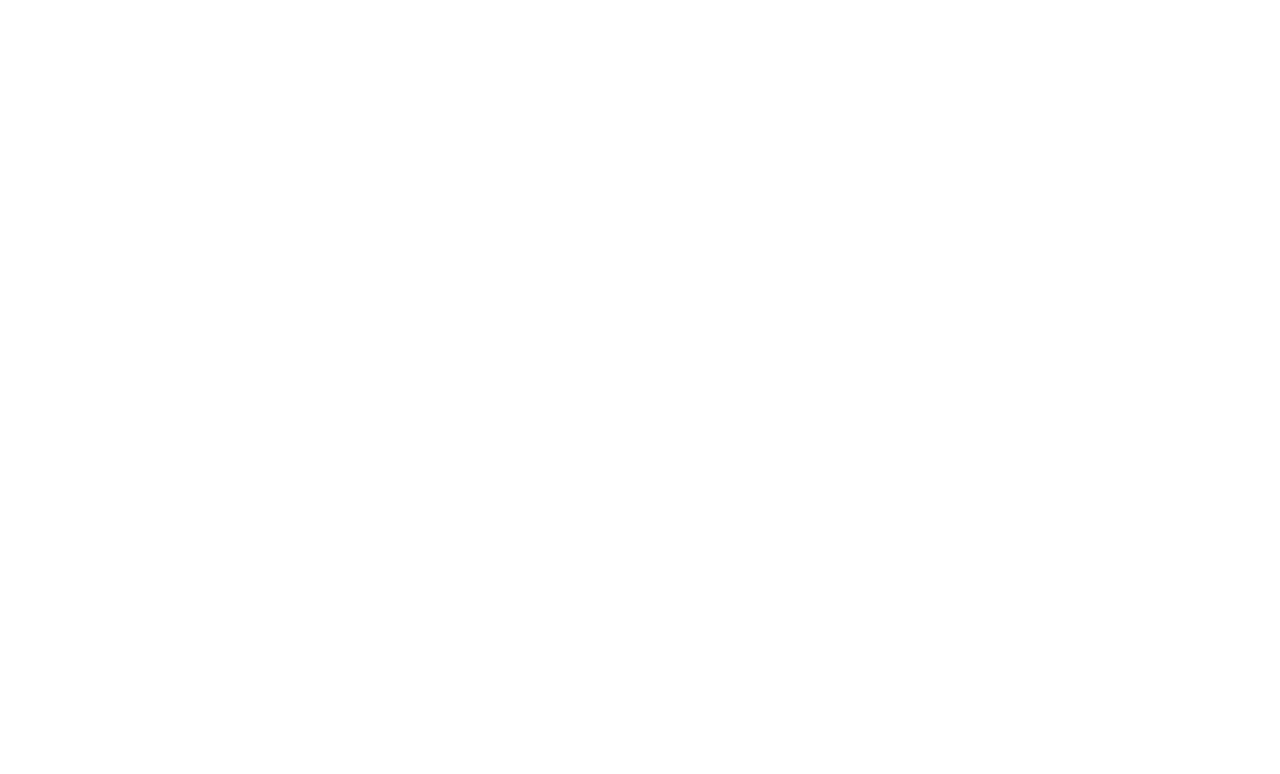
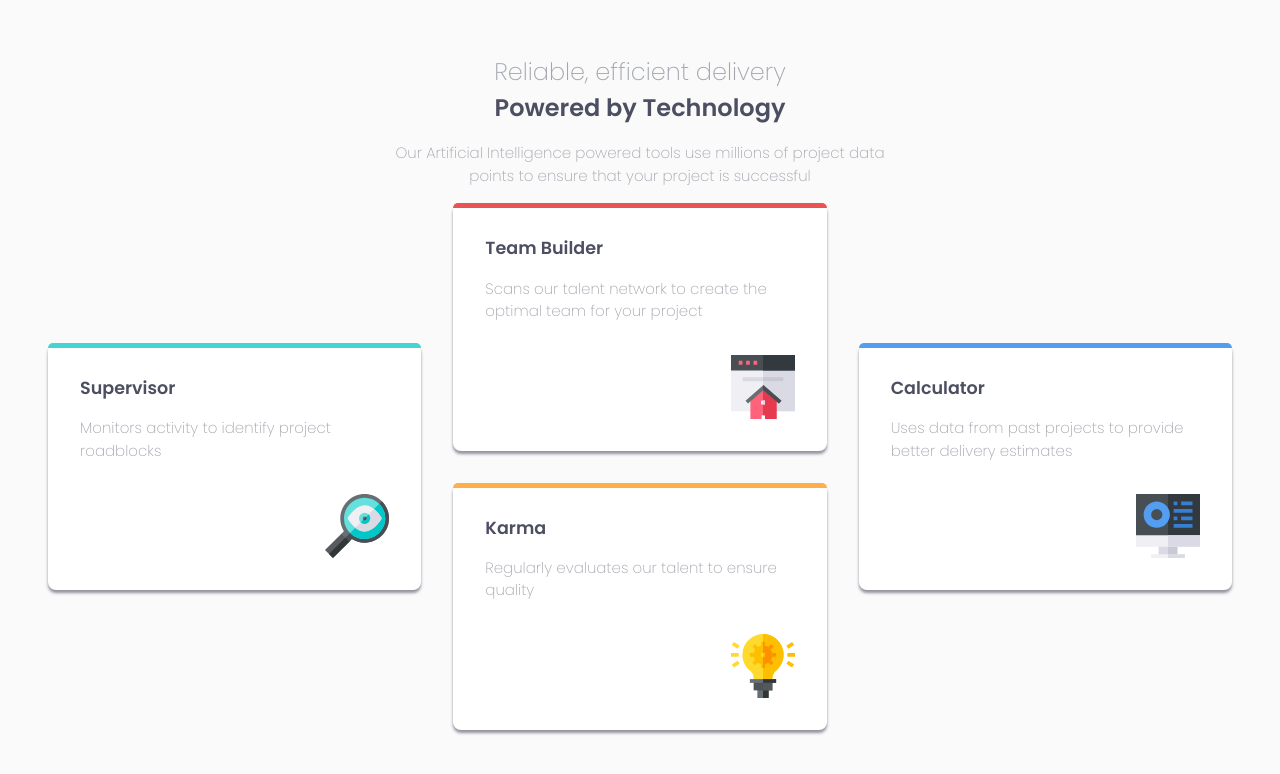
Before and after one commit to achambel/four-card-section, a website built with Vite: page index.html in a window 1280 px wide. Built offline with nearby package versions, Linux system fonts and the light colour scheme.

Commit message:
add four card section component

```diff
--- a/css/style.css
+++ b/css/style.css
@@ -75,3 +75,127 @@ select {
 }
 
 /* project stuffs */
+
+:root {
+  /* Primary colors */
+  --clr-red: hsl(0, 78%, 62%);
+  --clr-cyan: hsl(180, 62%, 55%);
+  --clr-orange: hsl(34, 97%, 64%);
+  --clr-blue: hsl(212, 86%, 64%);
+  --clr-white: hsl(0, 0%, 100%);
+
+  /* Neutral */
+  --clr-very-dark-blue: hsl(234, 12%, 34%);
+  --clr-grayish-blue: hsl(229, 6%, 66%);
+  --clr-very-light-gray: hsl(0, 0%, 98%);
+}
+
+body {
+  display: grid;
+  place-items: center;
+  min-height: 100vh;
+
+  font-size: 0.9375rem;
+  font-family: "Poppins", sans-serif;
+  font-weight: 200;
+
+  background: var(--clr-very-light-gray);
+  color: var(--clr-grayish-blue);
+}
+
+main {
+  max-width: 90rem;
+  margin: 2rem;
+}
+
+header {
+  text-align: center;
+  max-width: 58ch;
+  margin: 0 auto;
+}
+
+header > p:last-child {
+  margin-top: 1rem;
+}
+
+.header-1 {
+  color: var(--clr-grayish-blue);
+  font-size: 1.5rem;
+  font-weight: 200;
+}
+
+.header-2 {
+  color: var(--clr-very-dark-blue);
+  font-size: 1.5rem;
+  font-weight: 600;
+}
+
+h3 {
+  color: var(--clr-very-dark-blue);
+}
+
+section {
+  display: grid;
+  align-items: center;
+}
+
+@media (min-width: 23.5em) {
+  section {
+    grid-template-columns: repeat(3, 1fr);
+  }
+}
+
+.card::before {
+  content: "";
+  height: 5px;
+  left: 0;
+  right: 0;
+  position: absolute;
+
+  border-top-left-radius: 0.5rem;
+  border-top-right-radius: 0.5rem;
+}
+
+.card {
+  background: var(--clr-white);
+  border-radius: 0.5rem;
+  margin: 1rem;
+
+  position: relative;
+
+  box-shadow: 0 3px 3px 0 hsl(234, 12%, 34%, 0.6);
+}
+
+.card__supervisor::before {
+  background: var(--clr-cyan);
+}
+
+.card__builder::before {
+  background: var(--clr-red);
+}
+
+.card__karma::before {
+  background: var(--clr-orange);
+}
+
+.card__calculator::before {
+  background: var(--clr-blue);
+}
+
+.card__content {
+  padding: 2rem;
+}
+
+.card__content p {
+  margin-top: 1rem;
+}
+
+picture {
+  display: flex;
+  justify-content: right;
+  margin-top: 2rem;
+}
+
+.middle-grid {
+  display: grid;
+}
--- a/index.html
+++ b/index.html
@@ -4,7 +4,75 @@
     <title>Four Card Section</title>
     <meta charset="UTF-8" />
     <meta name="viewport" content="width=device-width, initial-scale=1" />
+
+    <link rel="icon" href="images/favicon-32x32.png" type="image/png" />
+
+    <link rel="preconnect" href="https://fonts.googleapis.com" />
+    <link rel="preconnect" href="https://fonts.gstatic.com" crossorigin />
+    <link
+      href="https://fonts.googleapis.com/css2?family=Poppins:wght@200;400;600&display=swap"
+      rel="stylesheet"
+    />
+
     <link href="css/style.css" rel="stylesheet" />
   </head>
-  <body></body>
+  <body>
+    <main>
+      <header>
+        <p class="header-1">Reliable, efficient delivery</p>
+        <p class="header-2">Powered by Technology</p>
+        <p>
+          Our Artificial Intelligence powered tools use millions of project data
+          points to ensure that your project is successful
+        </p>
+      </header>
+      <section>
+        <div class="card card__supervisor">
+          <div class="card__content">
+            <h3 class="card__title">Supervisor</h3>
+            <p>Monitors activity to identify project roadblocks</p>
+            <picture>
+              <img src="images/icon-supervisor.svg" alt="" />
+            </picture>
+          </div>
+        </div>
+
+        <div class="middle-grid">
+          <div class="card card__builder">
+            <div class="card__content">
+              <h3 class="card__title">Team Builder</h3>
+              <p>
+                Scans our talent network to create the optimal team for your
+                project
+              </p>
+              <picture>
+                <img src="images/icon-team-builder.svg" alt="" />
+              </picture>
+            </div>
+          </div>
+
+          <div class="card card__karma">
+            <div class="card__content">
+              <h3>Karma</h3>
+              <p>Regularly evaluates our talent to ensure quality</p>
+              <picture>
+                <img src="images/icon-karma.svg" alt="" />
+              </picture>
+            </div>
+          </div>
+        </div>
+        <div class="card card__calculator">
+          <div class="card__content">
+            <h3>Calculator</h3>
+            <p>
+              Uses data from past projects to provide better delivery estimates
+            </p>
+            <picture>
+              <img src="images/icon-calculator.svg" alt="" />
+            </picture>
+          </div>
+        </div>
+      </section>
+    </main>
+  </body>
 </html>
```
Also changed, not shown: package.json (added, +14 -0 lines), README.md, images/favicon-32x32.png (added), images/icon-calculator.svg (added), images/icon-karma.svg (added), images/icon-supervisor.svg (added), images/icon-team-builder.svg (added), 2 other files.
